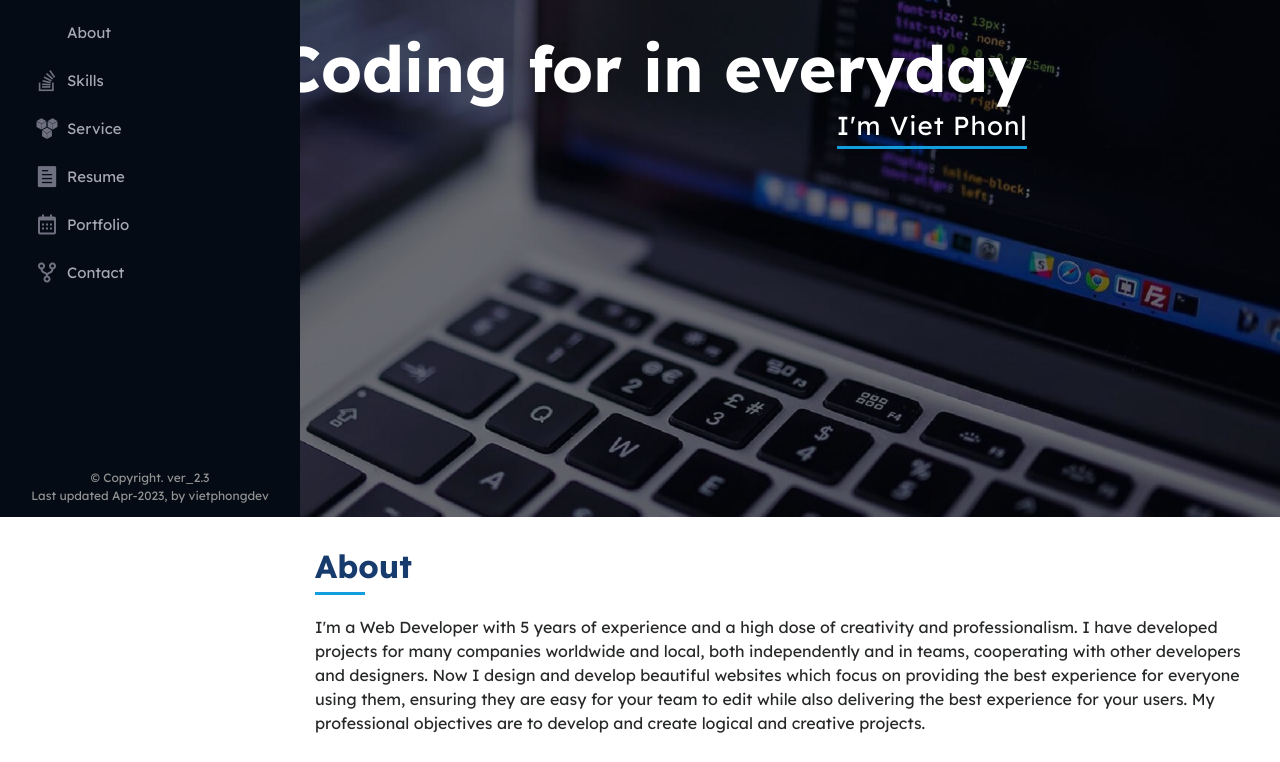
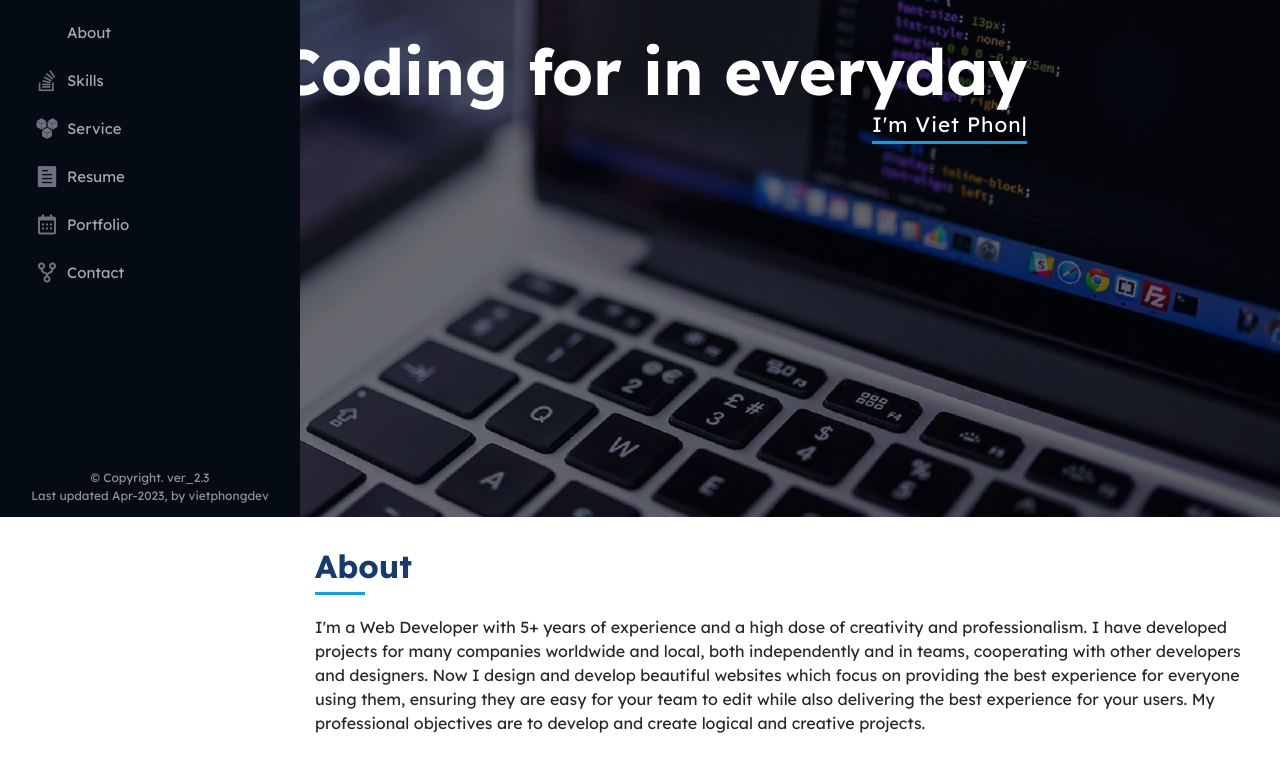
Before and after one commit to vietphongdev/profile, a website: page index.html in a window 1280 px wide. Shown: the part 283-1045 px from the top of the page. Drawn offline with nearby package versions, Linux system fonts and the light colour scheme.

Commit message:
ver_2.3.1: fix hero_typing css

```diff
--- a/index.html
+++ b/index.html
@@ -41,13 +41,11 @@
     <!-- Template Main CSS File -->
     <link href="./style/profile.css" rel="stylesheet" />
   </head>
-
   <body>
     <!-- ======= Mobile nav toggle button ======= -->
     <button type="button" class="mobile-nav-toggle d-xl-none">
       <i class="icofont-navigation-menu"></i>
     </button>
-
     <!-- ======= Header ======= -->
     <header id="header">
       <div class="d-flex flex-column">
@@ -127,7 +125,7 @@
         <p class="text-right">
           <span
             class="typed"
-            data-typed-items="Hi there ..., I'm Viet Phong, I work as a web developer, I'm also a freelancer, I love coding and everything involves technology."
+            data-typed-items="Hi there ..., I'm Viet Phong, I work as a web developer, I'm also a freelancer, I love coding and technology, May I help you ?"
           ></span>
         </p>
       </div>
@@ -142,7 +140,7 @@
           <div class="section-title">
             <h2>About</h2>
             <p>
-              I'm a Web Developer with 5 years of experience and a high dose of
+              I'm a Web Developer with 5+ years of experience and a high dose of
               creativity and professionalism. I have developed projects for many
               companies worldwide and local, both independently and in teams,
               cooperating with other developers and designers. Now I design and
--- a/public/style/profile.css
+++ b/public/style/profile.css
@@ -241,7 +241,7 @@ h6 {
 #hero p {
   color: #fff;
   margin-bottom: 50px;
-  font-size: 26px;
+  font-size: 1.3rem;
 }
 
 #hero p span {
```
